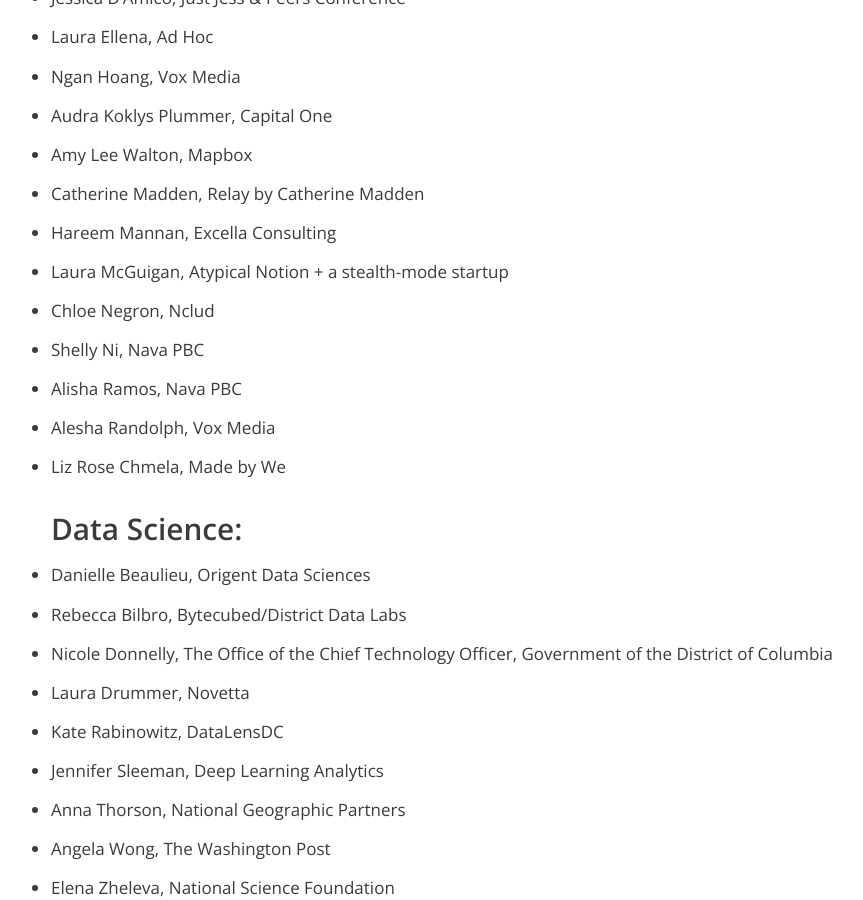
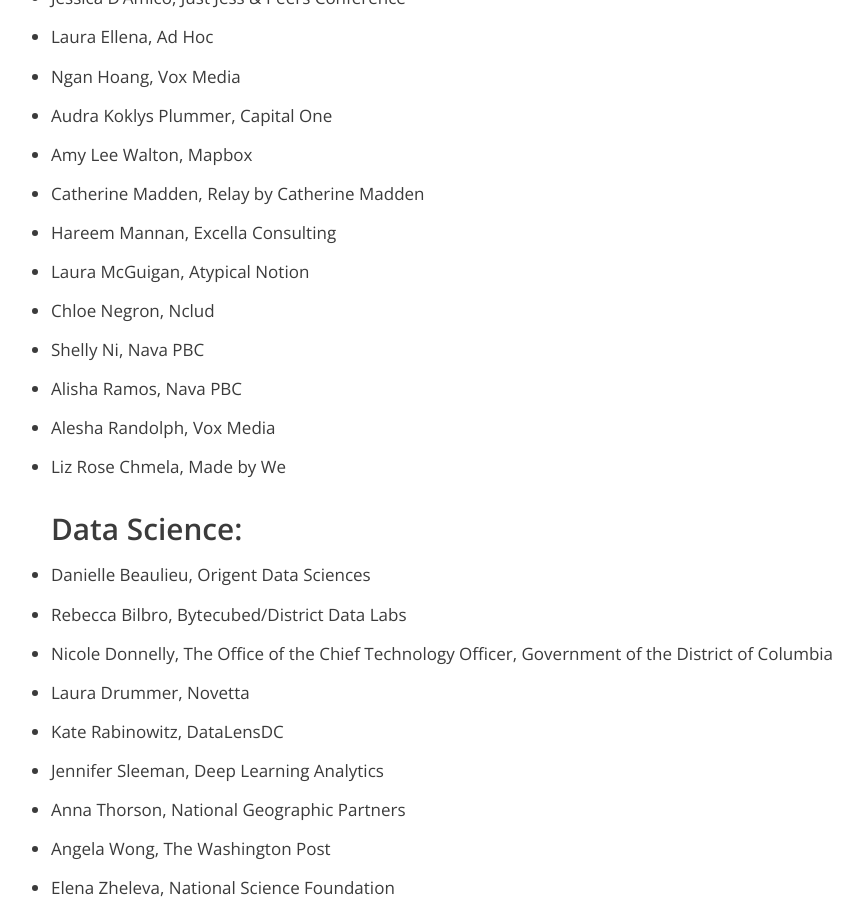
Before and after one commit to dcfemtech/dcfemtech.github.io, a Jekyll site: the page built from awards-2017-media.markdown, in a window 1280 px wide and 900 px high, scrolled down 2591 px. Shown: the whole window, without its empty margins (139-1002 px from the left). Built offline with Jekyll 4.4.1, drawn with Linux system fonts in a browser that asks for light colours.

Commit message:
update job

```diff
--- a/awards-2017-media.markdown
+++ b/awards-2017-media.markdown
@@ -90,7 +90,7 @@
 
 - Hareem Mannan, Excella Consulting
 
-- Laura McGuigan, Atypical Notion + a stealth-mode startup
+- Laura McGuigan, Atypical Notion
 
 - Chloe Negron, Nclud
 
--- a/awards.html
+++ b/awards.html
@@ -193,7 +193,7 @@
         <li>
           <img src="assets/awards-2017/designers/lauram.jpg" aria-hidden>
           <h3>Laura McGuigan</h3>
-          <p>Atypical Notion + a stealth-mode startup</p>
+          <p>Atypical Notion</p>
         </li>
         <li>
           <img src="assets/awards-2017/designers/chloe.jpg" aria-hidden>
```
